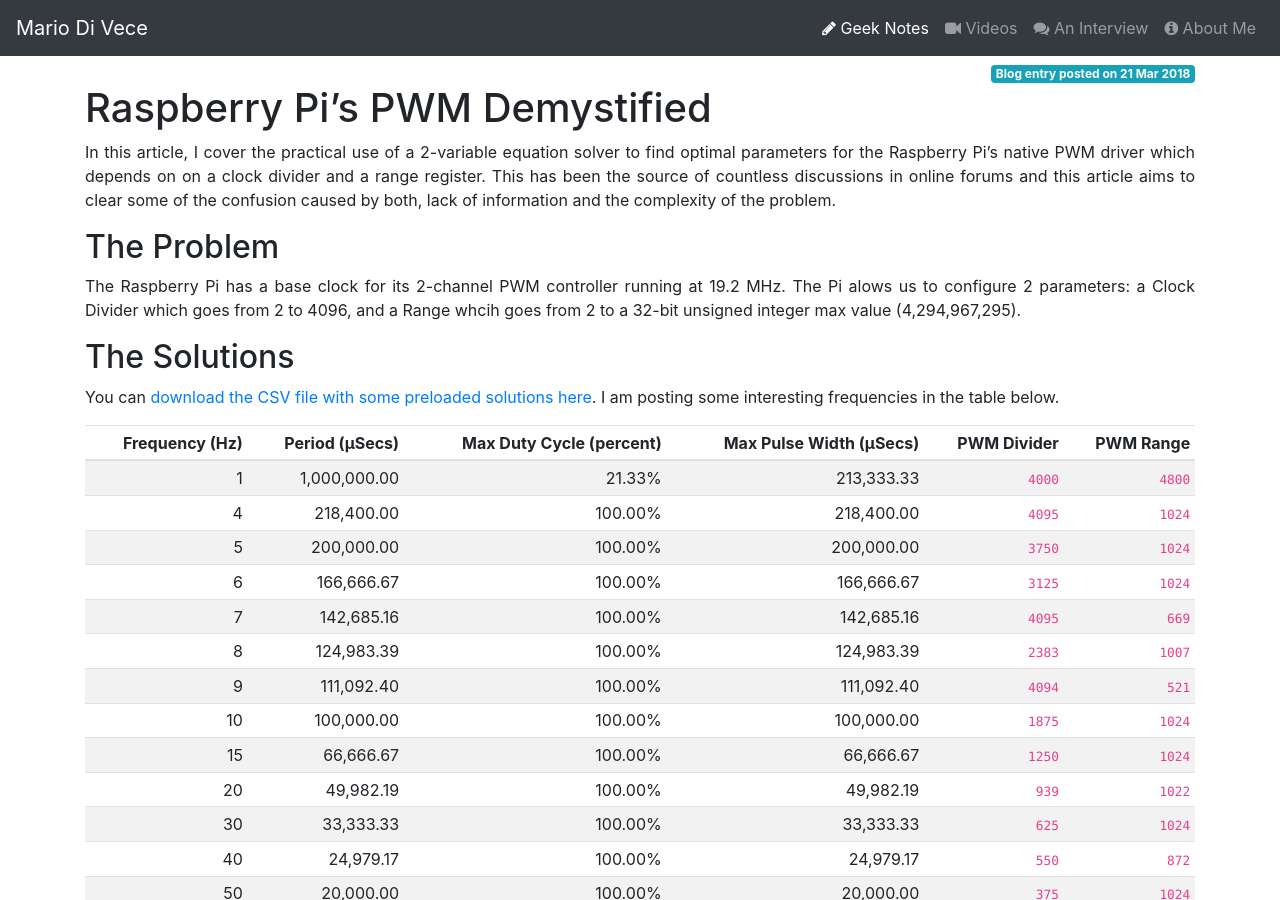
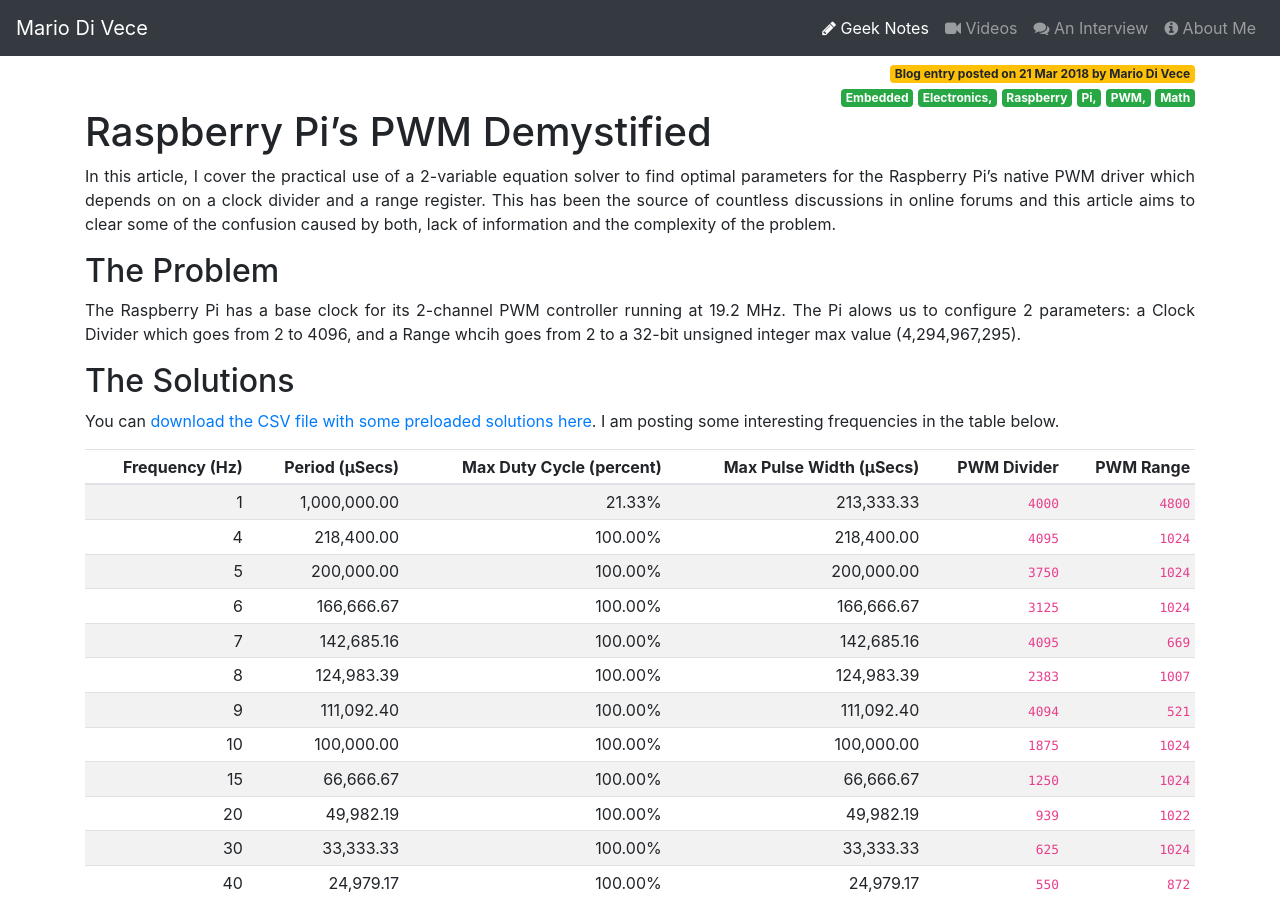
Before and after one commit to mariodivece/mariodivece.github.io, a Jekyll site: the page built from _posts/2018-03-21-rpi-pwm-demystified.md, in a window 1280 px wide and 900 px high. Built offline with Jekyll 4.4.1, drawn with Linux system fonts in a browser that asks for light colours; nearby versions of some CDN libraries; comment, search, counter and statistics services are not loaded.

Commit message:
badges and stuff

```diff
--- a/_layouts/post.html
+++ b/_layouts/post.html
@@ -4,7 +4,11 @@
 
 <div class="row">
     <div class="col-md-12 text-right">
-        <span class="badge badge-info">Blog entry posted on {{ page.date | date_to_string }}</span>
+        <span class="badge badge-warning">Blog entry posted on {{ page.date | date_to_string }} by Mario Di Vece</span>
+        <br />
+        {% for tag in page.tags %}
+        <span class="badge badge-success">{{ tag }}</span>
+        {% endfor %}
     </div>
 </div>
 <div class="row">
--- a/blog/index.html
+++ b/blog/index.html
@@ -30,6 +30,11 @@
                     </div>
                     <div class="card-body">
                         <p class="card-text">{{ post.description }}</p>
+                        <div>
+                            {% for tag in post.tags %}
+                            <span class="badge badge-info">{{ tag }}</span>
+                            {% endfor %}
+                        </div>
                     </div>
                 </div>
             </div>
```
